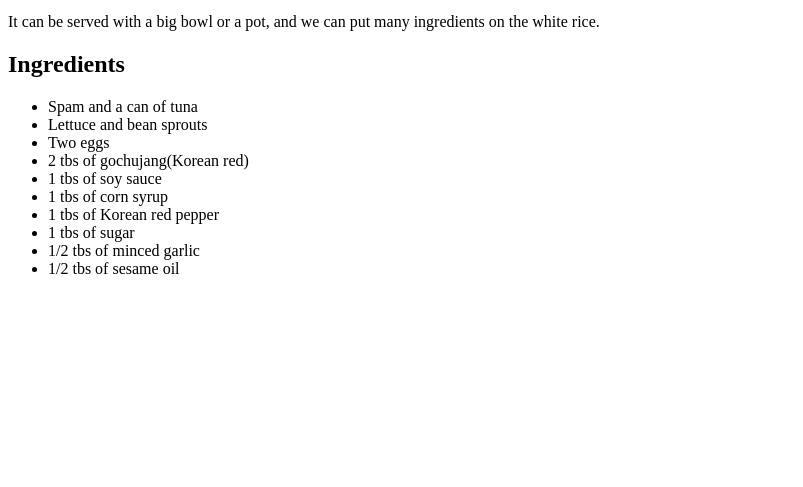
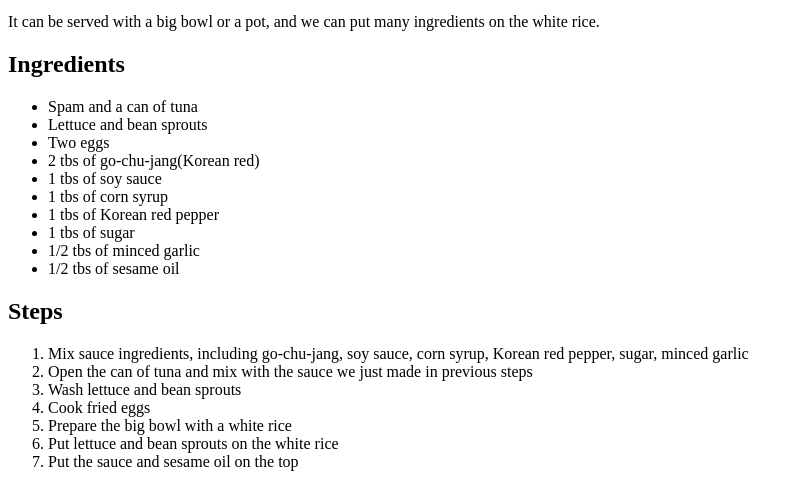
Before and after one commit to yhKim99/odin-recipes, a plain HTML site: page recipes/bibimbap.html in a window 1280 px wide. Shown: the part 421-908 px from the top of the page, without its empty margins (0-803 px from the left). Before the commit the page ends 800 px from the top, so only its background shows below. Drawn offline with Linux system fonts and the light colour scheme.

Commit message:
Add description about steps

```diff
--- a/recipes/bibimbap.html
+++ b/recipes/bibimbap.html
@@ -26,7 +26,7 @@
             <li>Spam and a can of tuna</li>
             <li>Lettuce and bean sprouts</li>
             <li>Two eggs</li>
-            <li>2 tbs of gochujang(Korean red)</li>
+            <li>2 tbs of go-chu-jang(Korean red)</li>
             <li>1 tbs of soy sauce</li>
             <li>1 tbs of corn syrup</li>
             <li>1 tbs of Korean red pepper</li>
@@ -34,5 +34,17 @@
             <li>1/2 tbs of minced garlic</li>
             <li>1/2 tbs of sesame oil</li>
         </ul>
+
+        <h2>Steps</h2>
+
+        <ol>
+            <li>Mix sauce ingredients, including go-chu-jang, soy sauce, corn syrup, Korean red pepper, sugar, minced garlic</li>
+            <li>Open the can of tuna and mix with the sauce we just made in previous steps</li>
+            <li>Wash lettuce and bean sprouts</li>
+            <li>Cook fried eggs</li>
+            <li>Prepare the big bowl with a white rice</li>
+            <li>Put lettuce and bean sprouts on the white rice</li>
+            <li>Put the sauce and sesame oil on the top</li>
+        </ol>
     </body>
 </html>
```
